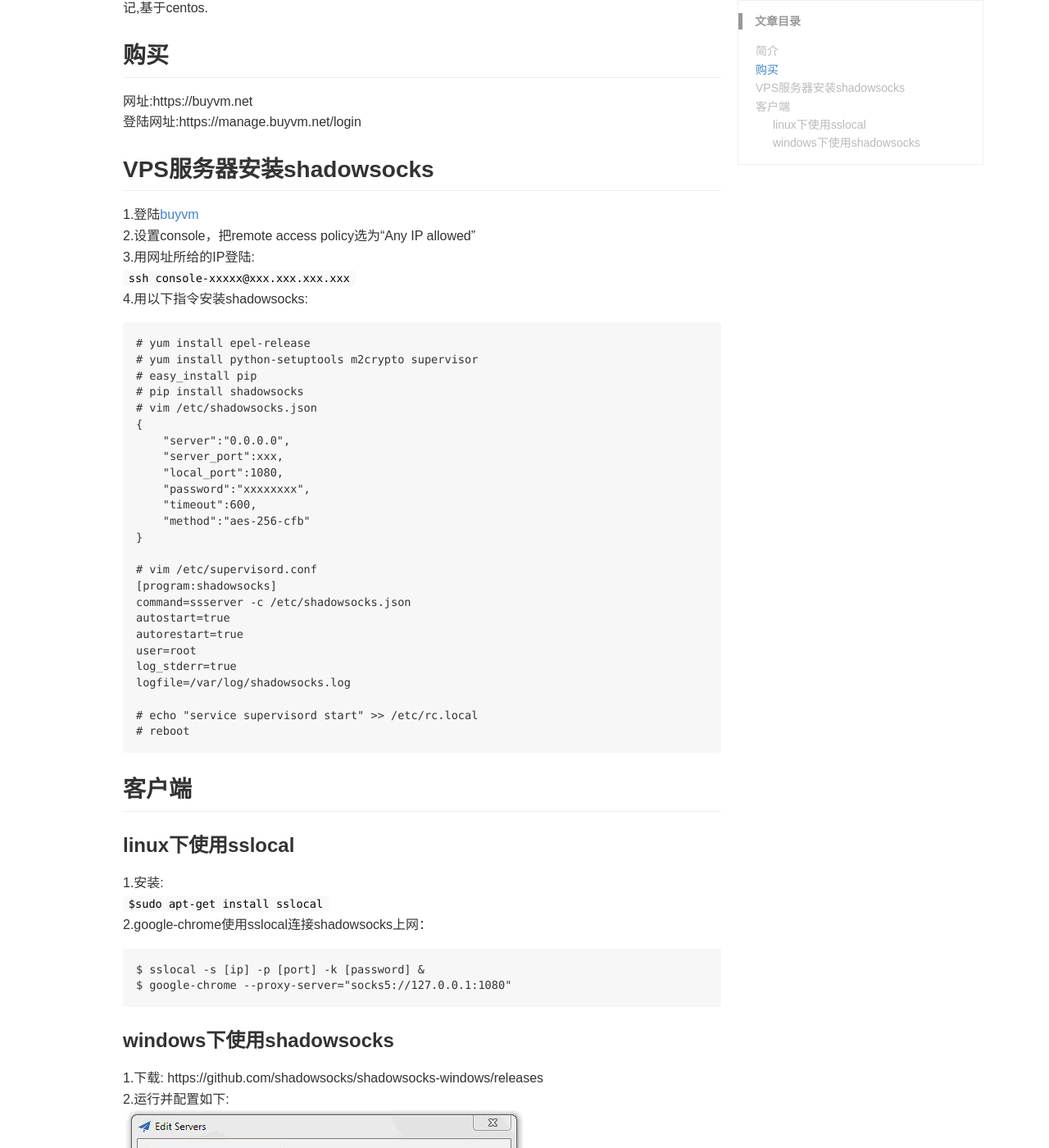
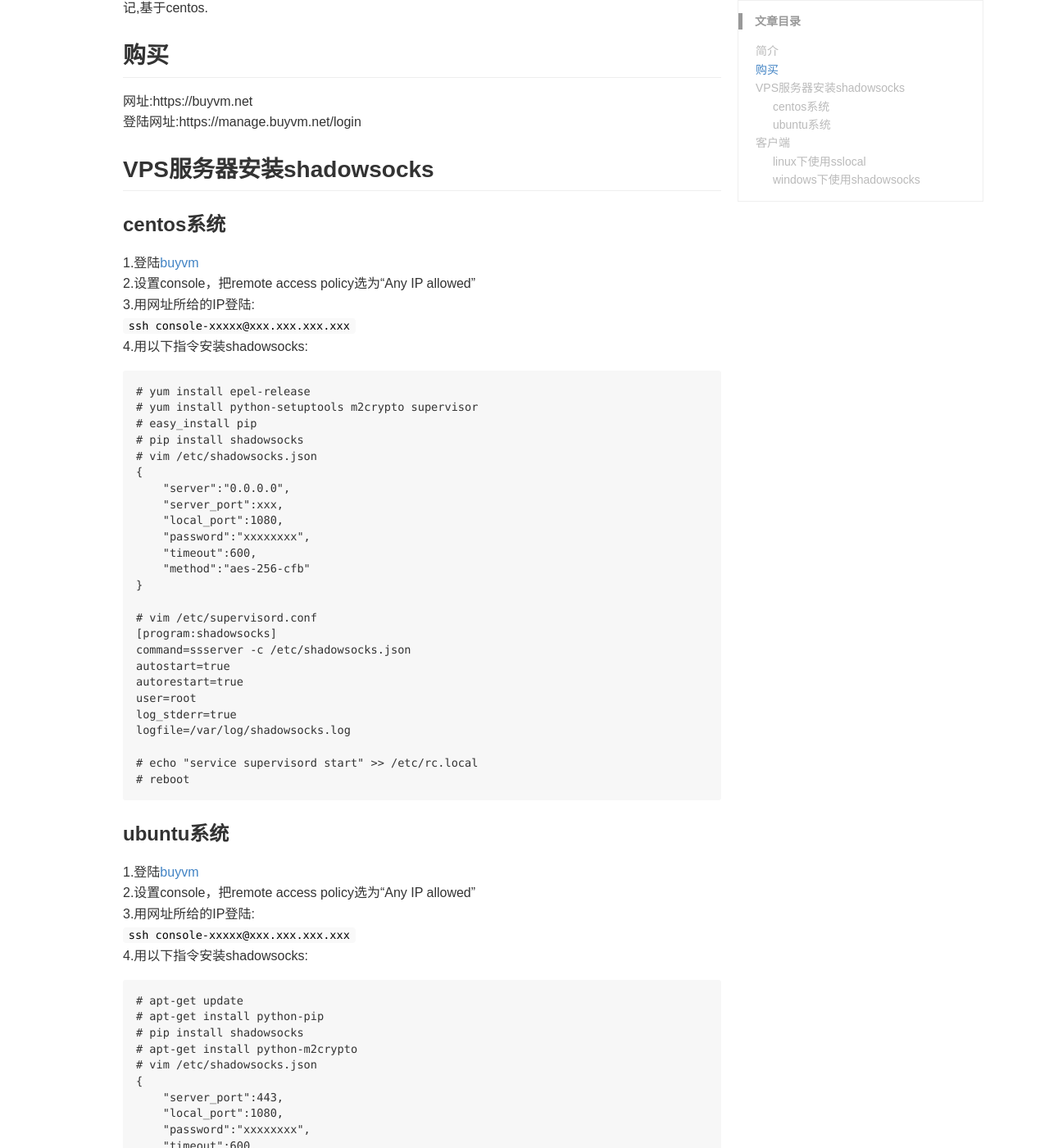
Before and after one commit to Jesse-Lam/linjc.github.io, a Jekyll site: the page built from _posts/2017-02-24-buyvm.net-vps-use-shadowsocks.md, in a window 1280 px wide and 1400 px high, scrolled down 385 px. Shown: the whole window at 82% size. Built offline with Jekyll 4.4.1, drawn with Linux system fonts in a browser that asks for light colours; some of the changed text lies outside the part shown.

Commit message:
posts: update vps-use-shadowsocks

````diff
--- a/_posts/2017-02-24-buyvm.net-vps-use-shadowsocks.md
+++ b/_posts/2017-02-24-buyvm.net-vps-use-shadowsocks.md
@@ -15,6 +15,7 @@ keywords: VPS, Shadowsocks
 登陆网址:https://manage.buyvm.net/login
 
 ## VPS服务器安装shadowsocks
+### centos系统
 1.登陆[buyvm](https://manage.buyvm.net/login)
 2.设置console，把remote access policy选为“Any IP allowed"
 3.用网址所给的IP登陆:
@@ -47,6 +48,29 @@ logfile=/var/log/shadowsocks.log
 # echo "service supervisord start" >> /etc/rc.local
 # reboot
 ```
+### ubuntu系统
+1.登陆[buyvm](https://manage.buyvm.net/login)
+2.设置console，把remote access policy选为“Any IP allowed"
+3.用网址所给的IP登陆:
+`ssh console-xxxxx@xxx.xxx.xxx.xxx`
+4.用以下指令安装shadowsocks:
+```
+# apt-get update
+# apt-get install python-pip
+# pip install shadowsocks
+# apt-get install python-m2crypto
+# vim /etc/shadowsocks.json
+{
+    "server_port":443,
+    "local_port":1080,
+    "password":"xxxxxxxx",
+    "timeout":600,
+    "method":"aes-256-cfb"
+}
+# echo "ssserver -c /etc/shadowsocks.json -d start" >> /root/.bashrc
+# reboot
+```
+
 ## 客户端
 ### linux下使用sslocal
 1.安装:
````
Also changed, not shown: _posts/2017-04-28-shutdown-process.md (+2 -0 lines).
